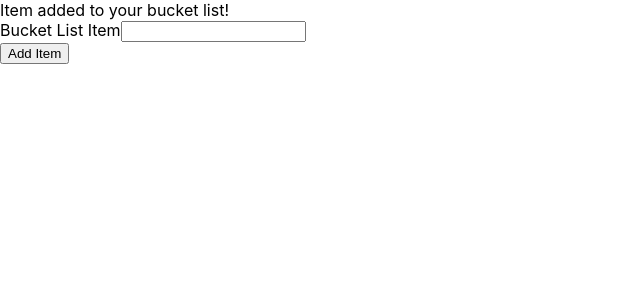
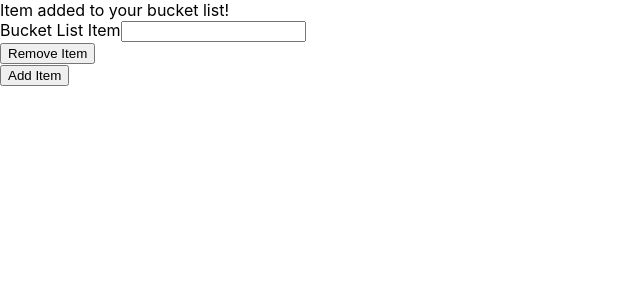
Before and after one commit to emilyjspencer/Bucket-List-TDD-React, a React (Create React App) app: page / in a window 1280 px wide. Both pictures are taken after a click on the button "Add Item". Shown: the top 300 px of the page, without its empty margins (0-640 px from the left). Built offline with nearby package versions, Linux system fonts and the light colour scheme.

Commit message:
Adds remove item functionality and passing test

```diff
--- a/src/Components/App.js
+++ b/src/Components/App.js
@@ -25,9 +25,7 @@ class App extends Component {
 
   removeItem = () => {
 
-    const { items } = this.state;
-
-    const ids = this.state.items.filter(item => item.id !== item.id);
+    const items = this.state.items.filter(item => item.id !== item.id);
 
     this.setState({ items });
 
@@ -43,7 +41,9 @@ class App extends Component {
               return (
                 <div>
                   Item added to your bucket list!
-                  <Item key={item.id} />
+                  <Item key={item.id}
+                  item={item}
+                  removeItem={this.removeItem} />
                 </div>
               )
             })
--- a/src/Components/Item.js
+++ b/src/Components/Item.js
@@ -21,6 +21,11 @@ class Item extends Component {
                       <FormControl onChange={event => this.setState({ item: event.target.value })} className="item" />
                   </FormGroup>
               </Form>
+              <Button
+                className="remove-button"
+                onClick={() => this.props.removeItem(this.props.item.id)}
+                >Remove Item
+                </Button>
             </div>
         )
     }
```
Also changed, not shown: 1 other file (tests, documents, lock files or other folders).
